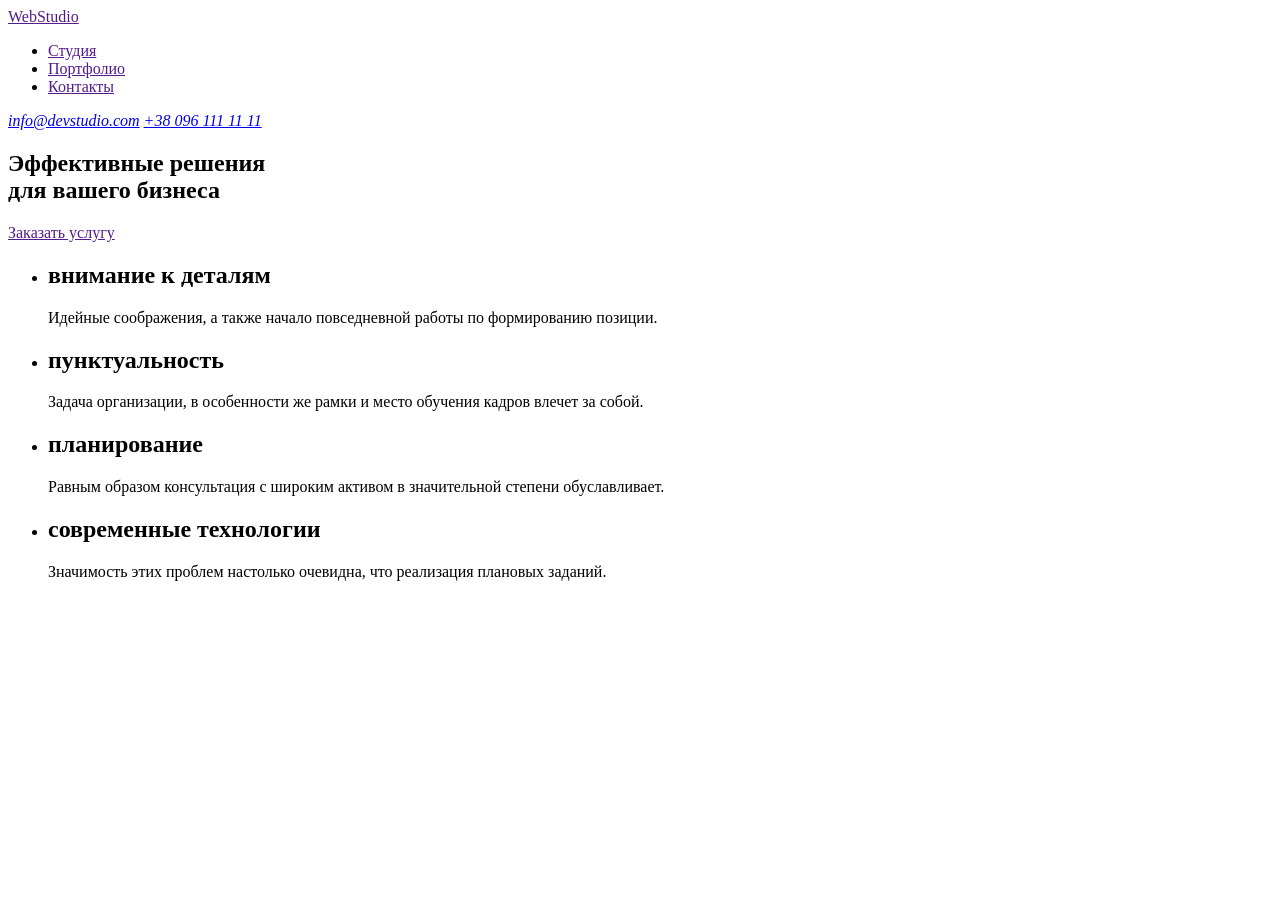
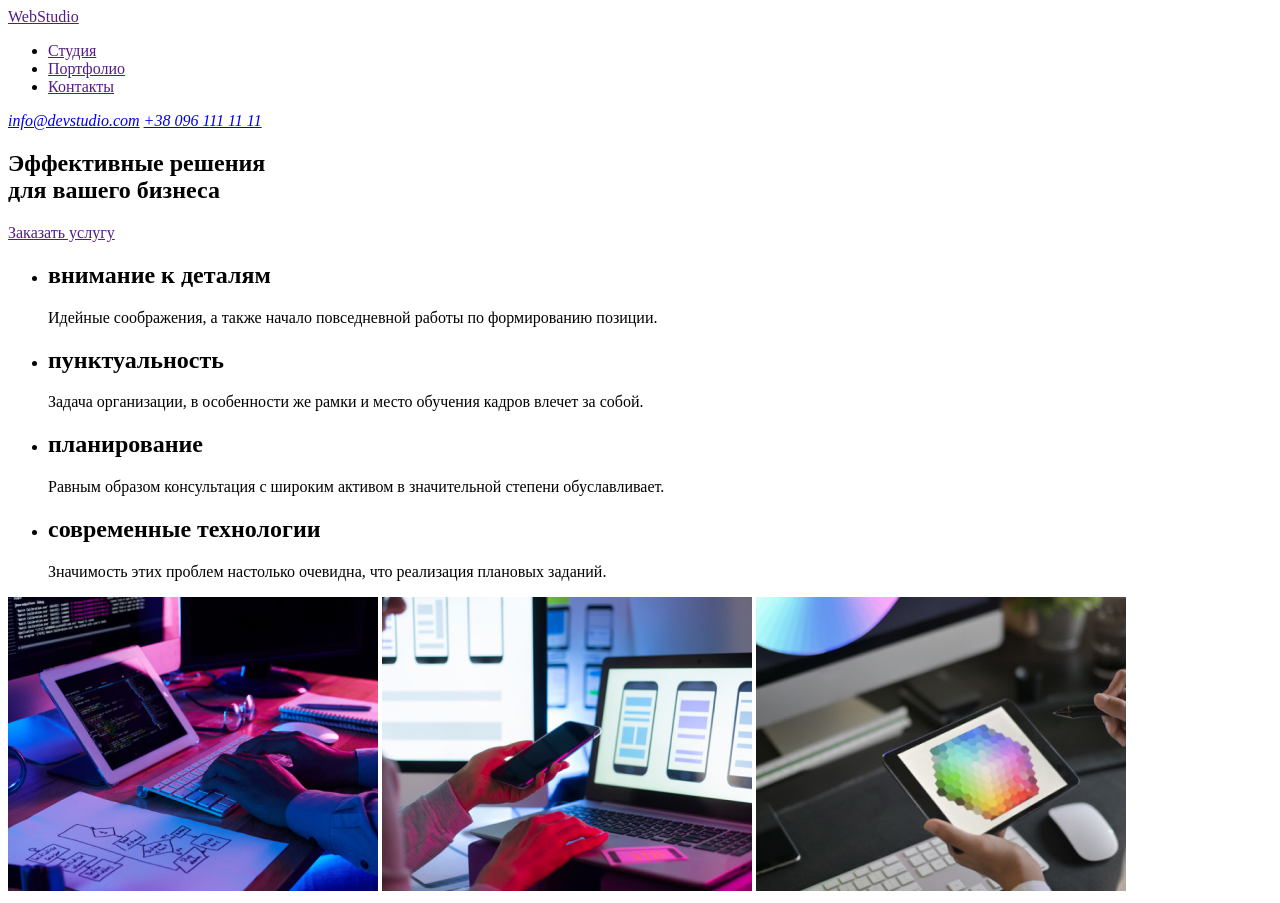
Before and after one commit to a-malyas/goit-markup-hw-01, a plain HTML site: page index.html in a window 1280 px wide. Before the commit the page ends 800 px from the top, so only its background shows below. Drawn offline with Linux system fonts and the light colour scheme.

Commit message:
Добавляет секцию "Чем мы занимаемся"

```diff
--- a/index.html
+++ b/index.html
@@ -63,6 +63,28 @@
           </li>
         </ul>
       </section>
+
+      <!--Чем мы занимаемся-->
+      <section>
+        <img
+          src="./images/box_1.jpg"
+          alt="Составление шаблонов проектов"
+          width="370"
+          height="294"
+        />
+        <img
+          src="./images/box_2.jpg"
+          alt="Разработка мобильных приложений"
+          width="370"
+          height="294"
+        />
+        <img
+          src="./images/box_3.jpg"
+          alt="Цветовая диаграмма"
+          width="370"
+          height="294"
+        />
+      </section>
     </main>
   </body>
 </html>
```
Also changed, not shown: images/box_1.jpg (added), images/box_2.jpg (added), images/box_3.jpg (added).
